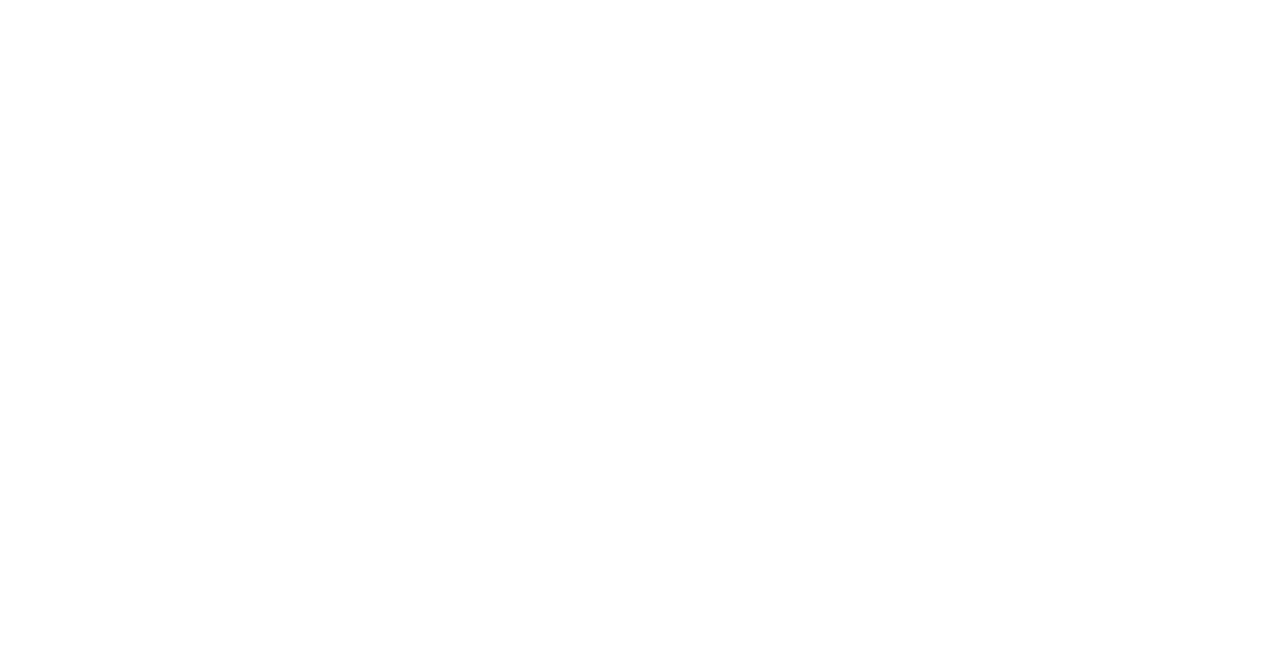
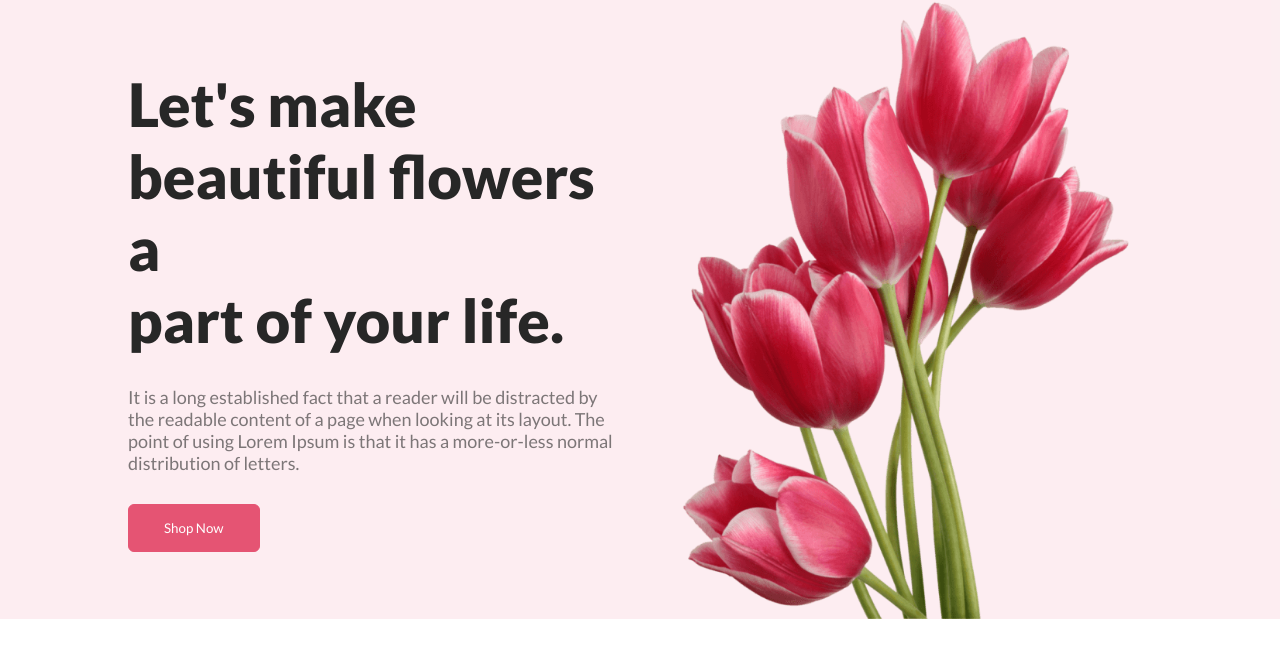
Before and after one commit to Mishuri21/flower-shop, a plain HTML site: page index.html in a window 1280 px wide. Drawn offline with Linux system fonts and the light colour scheme.

Commit message:
added banner section

```diff
--- a/index.html
+++ b/index.html
@@ -4,9 +4,36 @@
     <meta charset="UTF-8">
     <meta name="viewport" content="width=device-width, initial-scale=1.0">
     <title>Flower Shop</title>
+<!-- google font -->
+    <link rel="preconnect" href="https://fonts.googleapis.com">
+    <link rel="preconnect" href="https://fonts.gstatic.com" crossorigin>
+    <link href="https://fonts.googleapis.com/css2?family=Lato:ital,wght@0,100;0,300;0,400;0,700;0,900;1,100;1,300;1,400;1,700;1,900&family=Poppins:ital,wght@0,100;0,200;0,300;0,400;0,500;0,600;0,700;0,800;0,900;1,100;1,200;1,300;1,400;1,500;1,600;1,700;1,800;1,900&display=swap" rel="stylesheet">
     <link rel="stylesheet" href="style.css">
 </head>
 <body>
+    <header>
+<!-- banner section start -->
+        <div class="banner">
+            <div class="banner-content">
+                <h1 class="banner-title">
+                    Let's make <br> beautiful flowers a <br> part of your life.
+                </h1>
+                <p class="banner-description">
+                    It is a long established fact that a reader will be distracted by the readable content of a page when looking at its layout. The point of using Lorem Ipsum is that it has a more-or-less normal distribution of letters.
+                </p>
+                <button type="button" class="banner-btn">Shop Now</button>
+            </div>
+            <div class="banner-img">
+                <img src="./images-folder/pngwing 10.png" alt="banner image">
+            </div>
+        </div>
+<!-- banner section end -->
+    </header>
+    <main>
 
+    </main>
+    <footer>
+
+    </footer>
 </body>
 </html>
--- a/style.css
+++ b/style.css
@@ -0,0 +1,57 @@
+*{
+    margin: 0px;
+    padding: 0px;
+    font-family: "Lato", sans-serif;
+}
+header{
+    background-color: rgba(229, 84, 115, 0.10);
+}
+/* banner section styles */
+.banner{
+    width: 80%;
+    max-width: 1450px;
+    margin: 0px auto;
+    display: flex;
+    align-items: center;
+    justify-content: space-between;
+}
+.banner-content{
+    width: 48%;
+}
+.banner-title{
+    color: #272727;
+    font-size: 60px;
+    font-weight: 800;
+    margin-bottom: 30px;
+}
+.banner-description{
+    color: rgba(39, 39, 39, 0.60);
+    font-size: 18px;
+    font-weight: 400;
+    margin-top: 0px;
+    margin-bottom: 30px;
+}
+.banner-btn{
+    border-radius: 6px;
+    background: #E55473;
+    color: white;
+    border: 1px solid #E55473;
+    padding: 15px 35px;
+    cursor: pointer;
+    transition:all 0.5s;
+}
+.banner-btn:hover{
+    background-color: transparent;
+    color: #E55473;
+    border: 1px solid #E55473;
+    transition: all 0.5s;
+
+}
+.banner-img{
+    width: 48%;
+}
+.banner-img img{
+    width: 100%;
+    vertical-align: middle;
+}
+/* banner section styles end */
```
Also changed, not shown: images-folder/Flower 01.png (renamed from Flower Asset/Flower 01.png), images-folder/Group 57.png (renamed from Flower Asset/Group 57.png), images-folder/Group 58.png (renamed from Flower Asset/Group 58.png), images-folder/Group 59.png (renamed from Flower Asset/Group 59.png), images-folder/Rectangle 4.png (renamed from Flower Asset/Rectangle 4.png), images-folder/Rectangle 5.png (renamed from Flower Asset/Rectangle 5.png), images-folder/Rectangle 6.png (renamed from Flower Asset/Rectangle 6.png), images-folder/Rectangle 9.png (renamed from Flower Asset/Rectangle 9.png), images-folder/pngwing 10.png (renamed from Flower Asset/pngwing 10.png), images-folder/pngwing 5.png (renamed from Flower Asset/pngwing 5.png), images-folder/pngwing 6.png (renamed from Flower Asset/pngwing 6.png), images-folder/pngwing 7.png (renamed from Flower Asset/pngwing 7.png), images-folder/pngwing 8.png (renamed from Flower Asset/pngwing 8.png).
